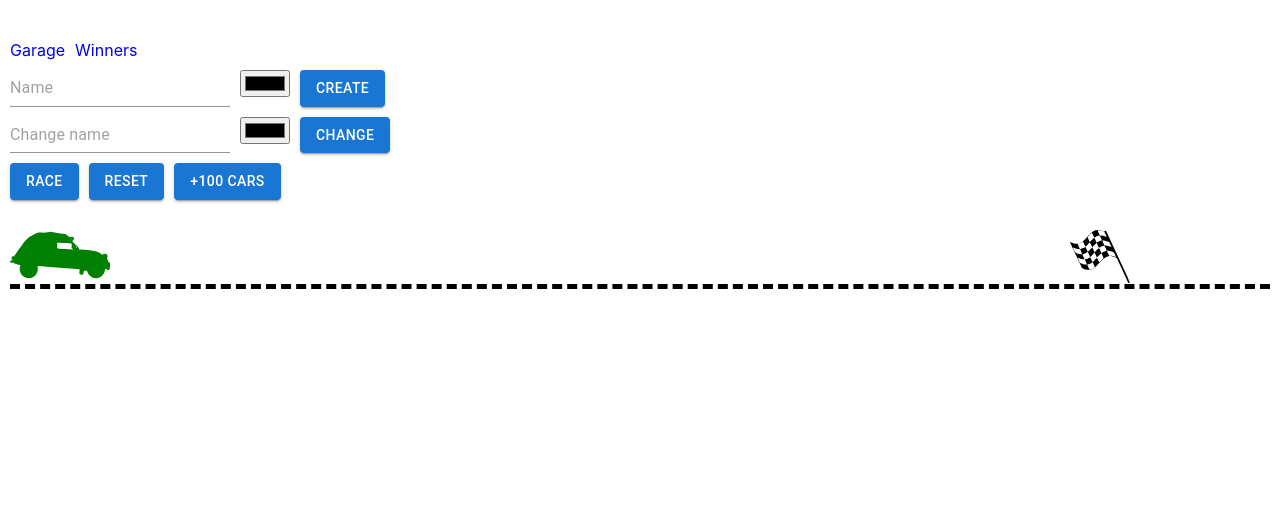
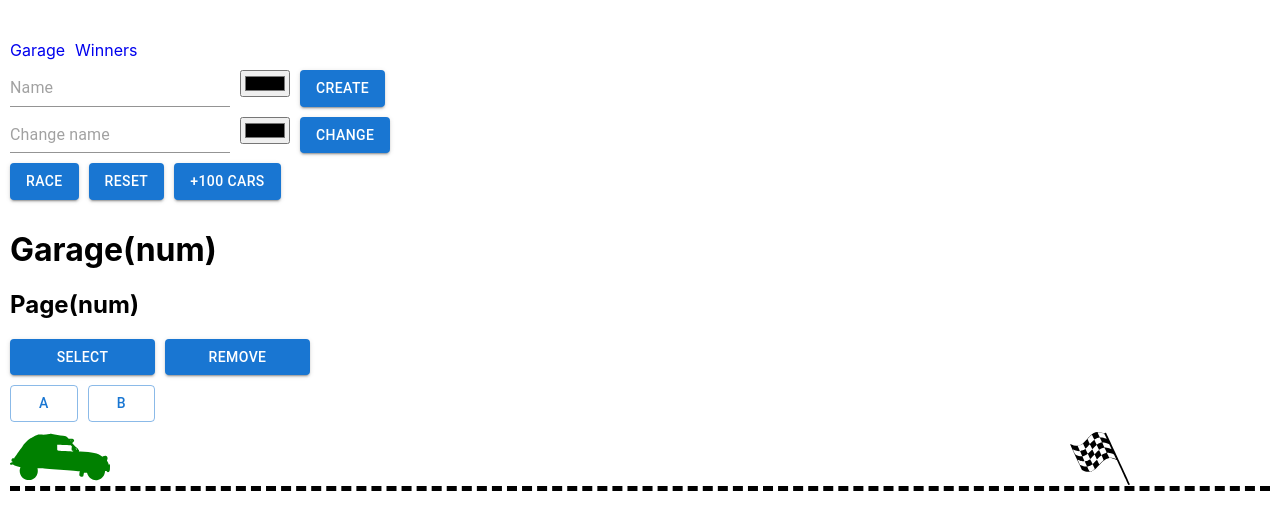
Before and after one commit to AmdreiMash/async-race, a React (Create React App) app: page / in a window 1280 px wide. Shown: the top 530 px of the page. Built offline with nearby package versions, Linux system fonts and the light colour scheme.

Commit message:
feat: add buttoms to the carCard

```diff
--- a/src/components/carCard.tsx
+++ b/src/components/carCard.tsx
@@ -2,22 +2,50 @@ import { ReactComponent as CarSvg } from "./assets/car.svg";
 import finish from "./assets/finish.svg";
 import { CarProps } from "../types/propsTypes";
 import styled from "@emotion/styled";
+import { Button } from "@mui/material";
 
 const Car = (props: CarProps) => {
   return (
-    <Div>
-      <CarSvg width="100px" height="50px" fill="green" />
-      <Img src={finish} alt="финиш" />
-    </Div>
+    <section>
+      <Grid style={{ display: "grid" }}>
+        <Button style={{ gridArea: "1 / 1 / 2 / 3" }} variant="contained">
+          Select
+        </Button>
+        <Button style={{ gridArea: "1 / 3 / 2 / 5" }} variant="contained">
+          Remove
+        </Button>
+        <Button style={{ gridArea: "2 / 1 / 3 / 2" }} variant="outlined">
+          A
+        </Button>
+        <Button style={{ gridArea: "2 / 2 / 3 / 3" }} variant="outlined">
+          B
+        </Button>
+      </Grid>
+      <Div>
+        <CarSvg width="100px" height="50px" fill="green" />
+        <Img src={finish} alt="финиш" />
+      </Div>
+    </section>
   );
 };
+
+const Grid = styled.div`
+  width: 300px;
+  display: grid;
+  grid-template-columns: repeat(4, 1fr);
+  grid-template-rows: repeat(2, 1fr);
+  gap: 10px;
+  margin: 10px 0;
+`;
 
 const Div = styled.div`
   border-bottom: 5px dashed #000000;
 `;
+
 const Img = styled.img`
   position: absolute;
   right: 150px;
   width: 60px;
 `;
+
 export { Car };
--- a/src/pages/Garage.tsx
+++ b/src/pages/Garage.tsx
@@ -10,6 +10,8 @@ const Garage = () => {
         <Links />
         <Options />
         <div style={{ marginTop: "30px" }}>
+          <h1>Garage(num)</h1>
+          <h2>Page(num)</h2>
           <Car name="name" id="3" color="e" />
         </div>
       </main>
```
